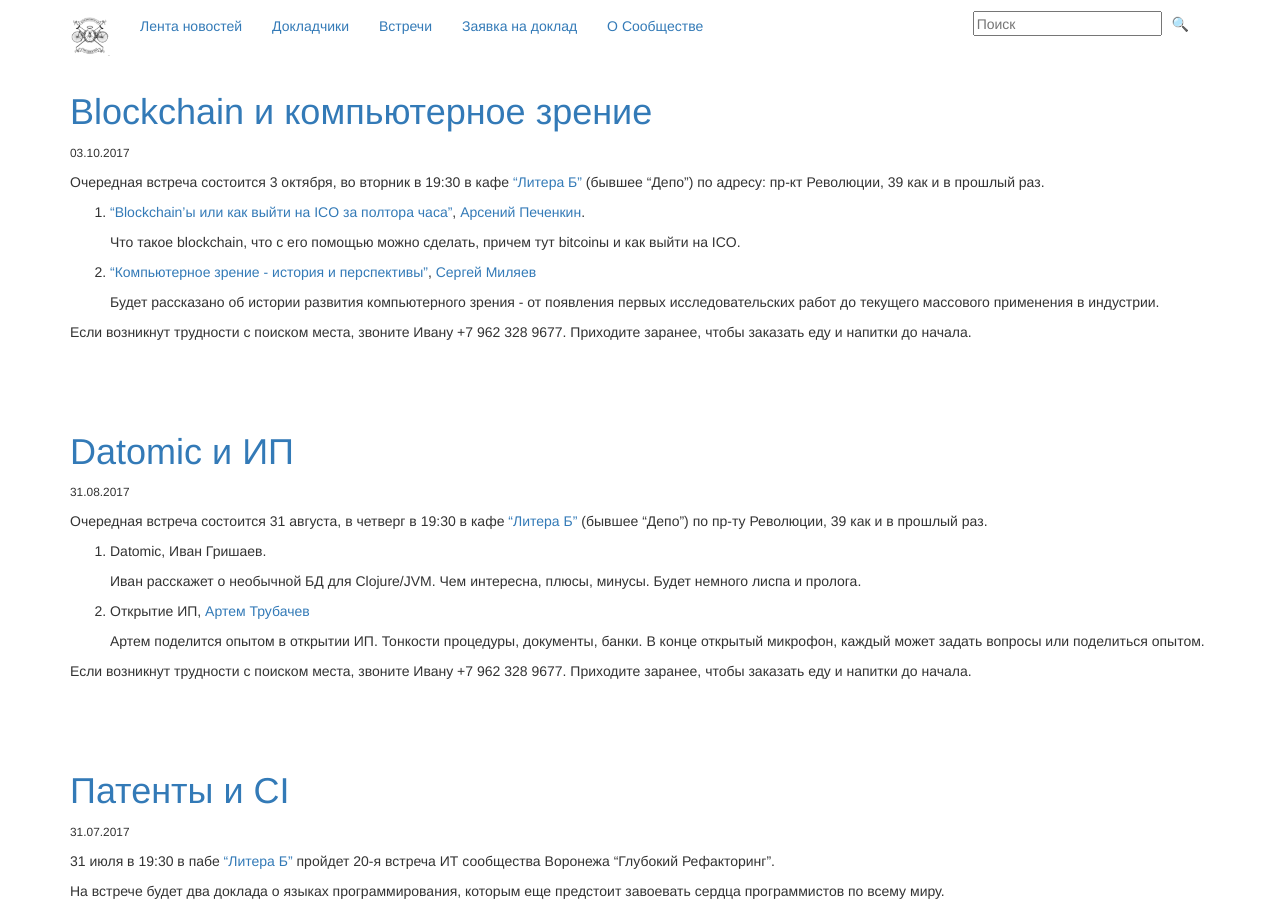
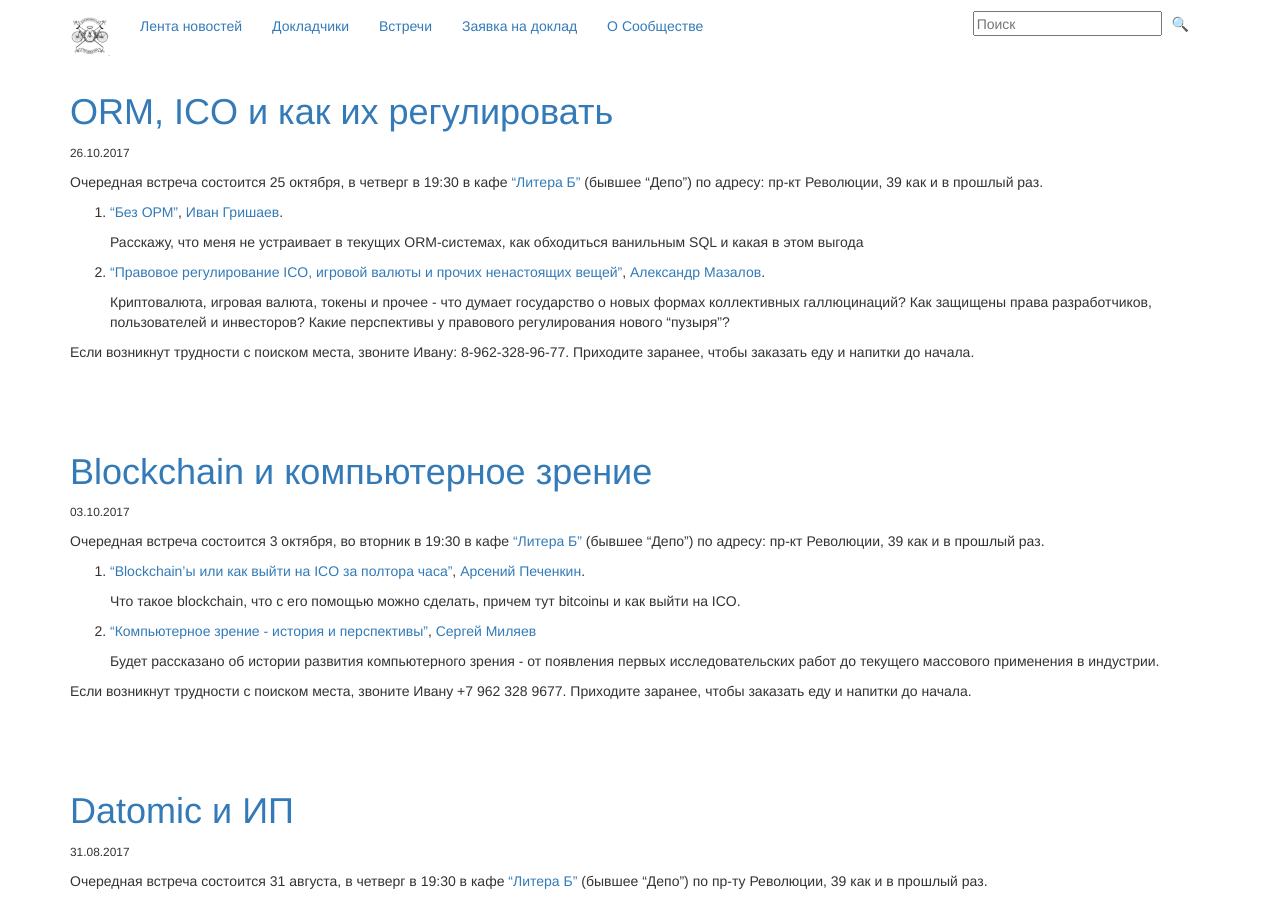
Before and after one commit to deeprefactoring/deeprefactoring.github.io, a Jekyll site: the page built from index.html, in a window 1280 px wide and 900 px high. Built offline with Jekyll 4.4.1, drawn with Linux system fonts in a browser that asks for light colours; nearby versions of some CDN libraries; the list of posts is cut into pages by our own code.

Commit message:
Add 23 meetup (#88)

```diff
--- /dev/null
+++ b/_papers/23-game-currency.md
@@ -0,0 +1,19 @@
+---
+layout: paper
+
+title: Правовое регулирование ICO, игровой валюты и прочих ненастоящих вещей
+event_date: 2017.10.26
+meetup_slug: 23
+speaker_slug: alex-mazalov
+
+youtube_id:
+speakerdeck_direct:
+speakerdeck_id:
+
+about: |
+  Криптовалюта, игровая валюта, токены и прочее - что думает государство о
+  новых формах коллективных галлюцинаций? Как защищены права разработчиков,
+  пользователей и инвесторов? Какие перспективы у правового регулирования
+  нового "пузыря"?
+
+---
--- /dev/null
+++ b/_papers/23-no-orm.md
@@ -0,0 +1,17 @@
+---
+layout: paper
+
+title: Без ОРМ
+event_date: 2017.10.26
+meetup_slug: 23
+speaker_slug: ivan-grishaev
+
+youtube_id:
+speakerdeck_direct:
+speakerdeck_id:
+
+about: |
+  Расскажу, что меня не устраивает в текущих ORM-системах, как обходиться
+  ванильным SQL и какая в этом выгода
+
+---
--- /dev/null
+++ b/_posts/2017-10-26-meetup-23.md
@@ -0,0 +1,34 @@
+---
+layout: meetup
+
+title: 'ORM, ICO и как их регулировать'
+meetup_slug: 23
+event_date: 2017.10.26
+categories:
+  - meetup
+  - blog
+logo: /assets/meetups/23/logo.jpg
+permalink: /meetup/23/
+redirect_from: /meetup/next/
+---
+
+Очередная встреча состоится 25 октября, в четверг в 19:30 в
+кафе ["Литера Б"]({% link pages/litera_b.md %}) (бывшее "Депо") по адресу: пр-кт
+Революции, 39 как и в прошлый раз.
+
+
+1. ["Без ОРМ"]({% link _papers/23-no-orm.md %}), [Иван Гришаев]({% link _speakers/ivan-grishaev.md %}).
+
+   Расскажу, что меня не устраивает в текущих ORM-системах, как обходиться
+   ванильным SQL и какая в этом выгода
+
+
+2. ["Правовое регулирование ICO, игровой валюты и прочих ненастоящих вещей"]({% link _papers/23-game-currency.md %}), [Александр Мазалов]({% link _speakers/alex-mazalov.md %}).
+
+   Криптовалюта, игровая валюта, токены и прочее - что думает государство о
+   новых формах коллективных галлюцинаций? Как защищены права разработчиков,
+   пользователей и инвесторов? Какие перспективы у правового регулирования
+   нового "пузыря"?
+
+Если возникнут трудности с поиском места, звоните Ивану: 8-962-328-96-77.
+Приходите заранее, чтобы заказать еду и напитки до начала.
```
Also changed, not shown: _papers/11-lisp.md (+1 -1 lines), _posts/2017-10-03-meetup-22.md (+0 -1 lines), _speakers/ivan-grishaev.md (added, +14 -0 lines), assets/avatars/ivan-grishaev.png (added), assets/meetups/23/logo.jpg (added).
